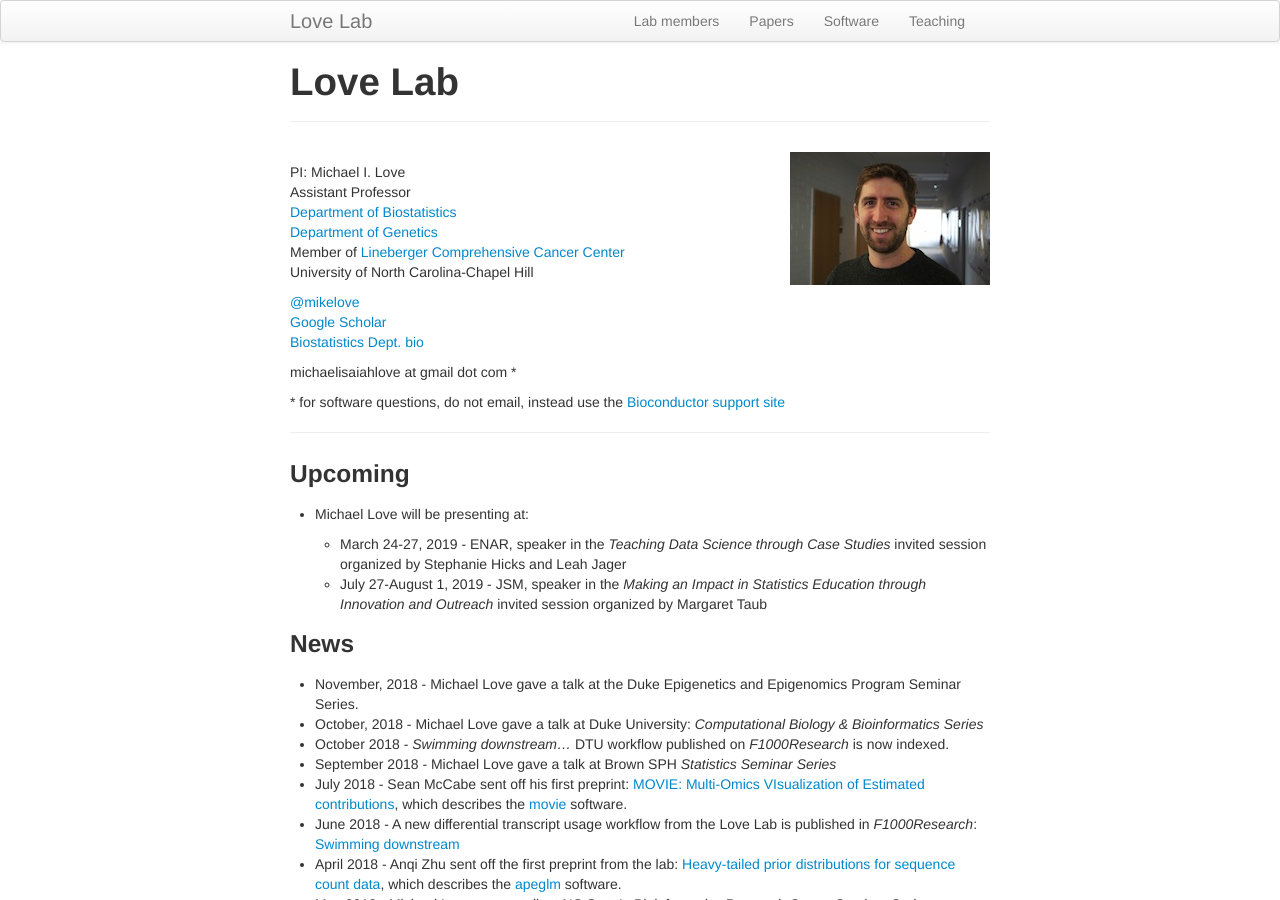
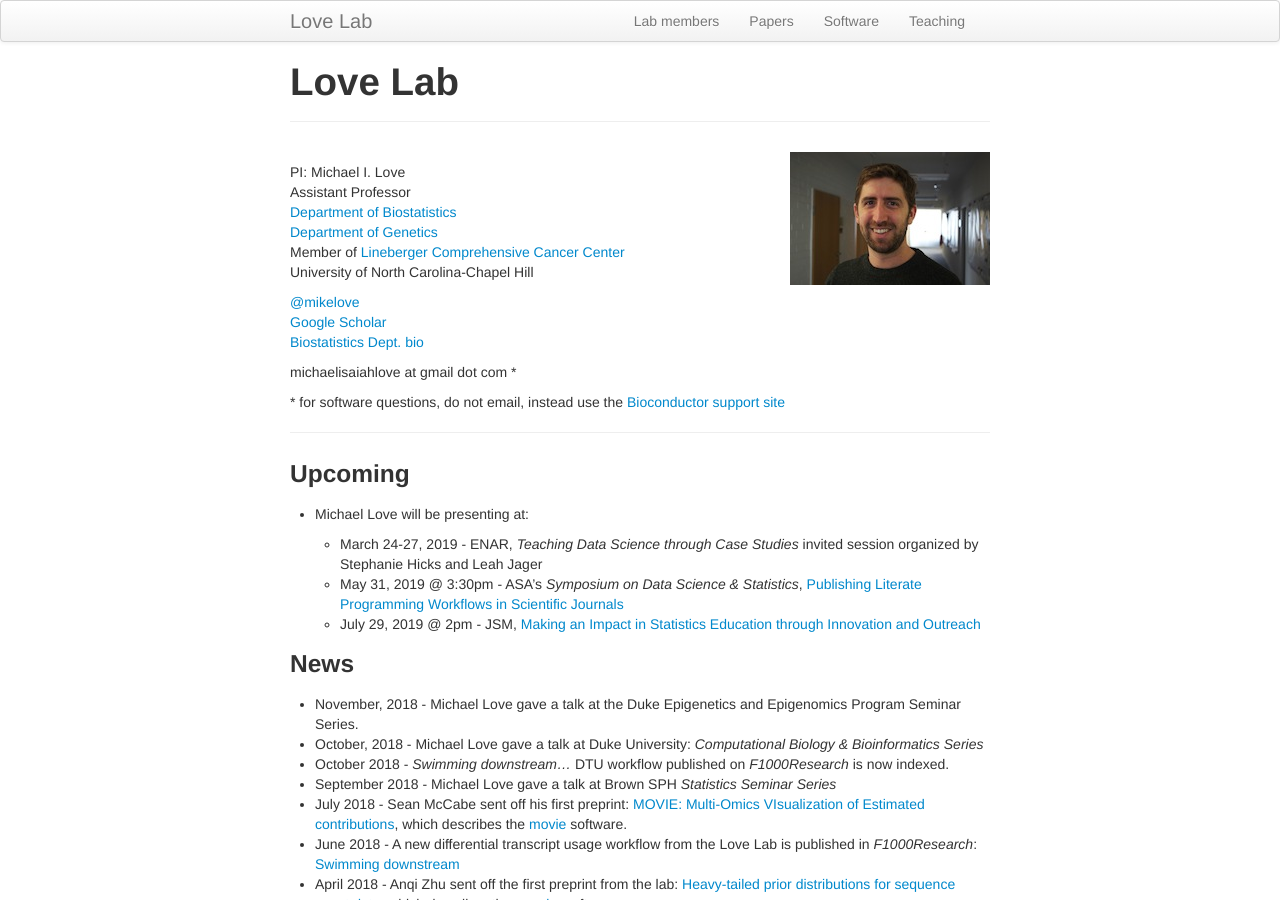
Before and after one commit to mikelove/mikelove.github.io, a Jekyll site: the page built from index.md, in a window 1280 px wide and 900 px high. Built offline with Jekyll 4.4.1, drawn with Linux system fonts in a browser that asks for light colours.

Commit message:
specific dates

```diff
--- a/index.md
+++ b/index.md
@@ -28,12 +28,13 @@ michaelisaiahlove at gmail dot com *
 
 * Michael Love will be presenting at:
 
-    - March 24-27, 2019 - ENAR, speaker in the *Teaching Data Science through Case Studies*
+    - March 24-27, 2019 - ENAR,
+	  *Teaching Data Science through Case Studies*
       invited session organized by Stephanie Hicks and Leah Jager
-<!--	- May 29-June 1, 2019 - ASA's *Symposium on Data Science & Statistics* -->
-    - July 27-August 1, 2019 - JSM, speaker in the *Making an Impact in
-      Statistics Education through Innovation and Outreach* invited
-      session organized by Margaret Taub
+    - May 31, 2019 @ 3:30pm - ASA's *Symposium on Data Science & Statistics*,
+	  [Publishing Literate Programming Workflows in Scientific Journals](http://ww2.amstat.org/meetings/sdss/2019/onlineprogram/AbstractDetails.cfm?AbstractID=305103)
+    - July 29, 2019 @ 2pm - JSM,
+	  [Making an Impact in Statistics Education through Innovation and Outreach](https://ww2.amstat.org/meetings/jsm/2019/onlineprogram/ActivityDetails.cfm?SessionID=218049)
 
 ### News
 
```
